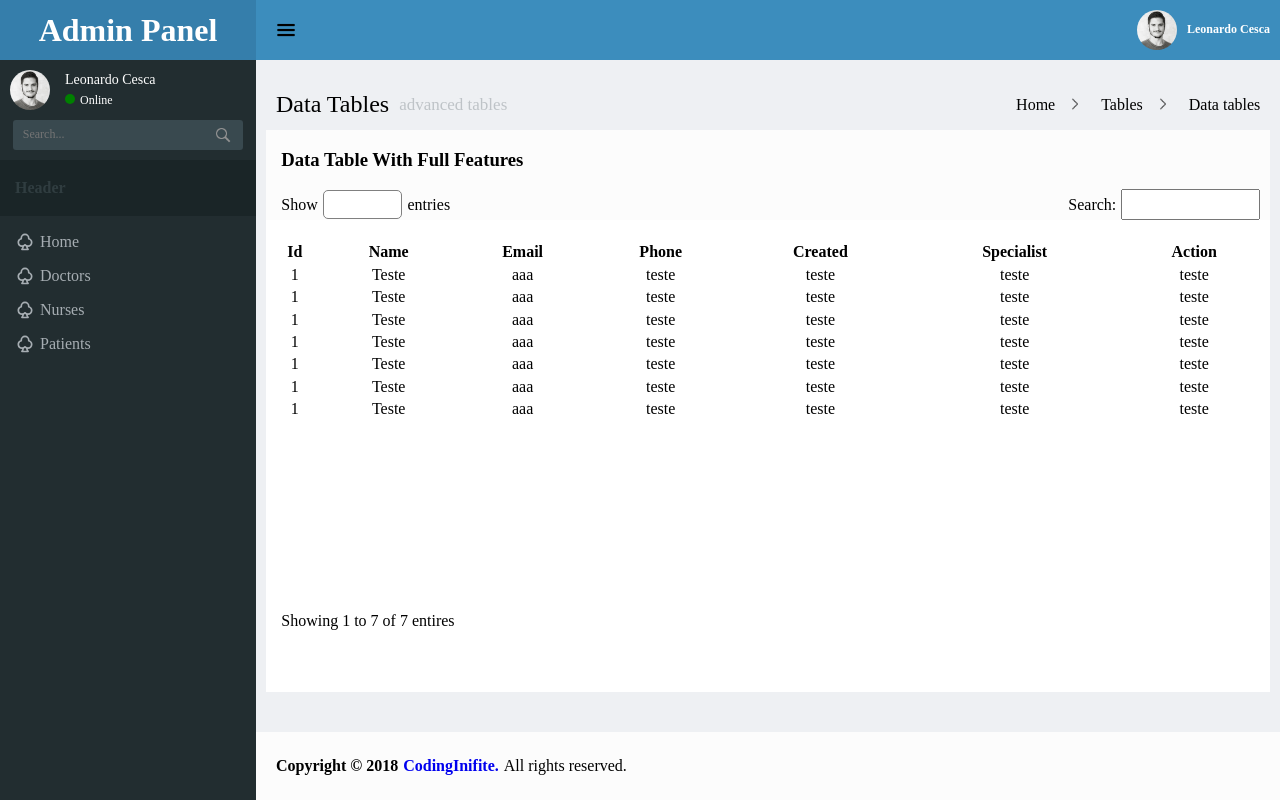
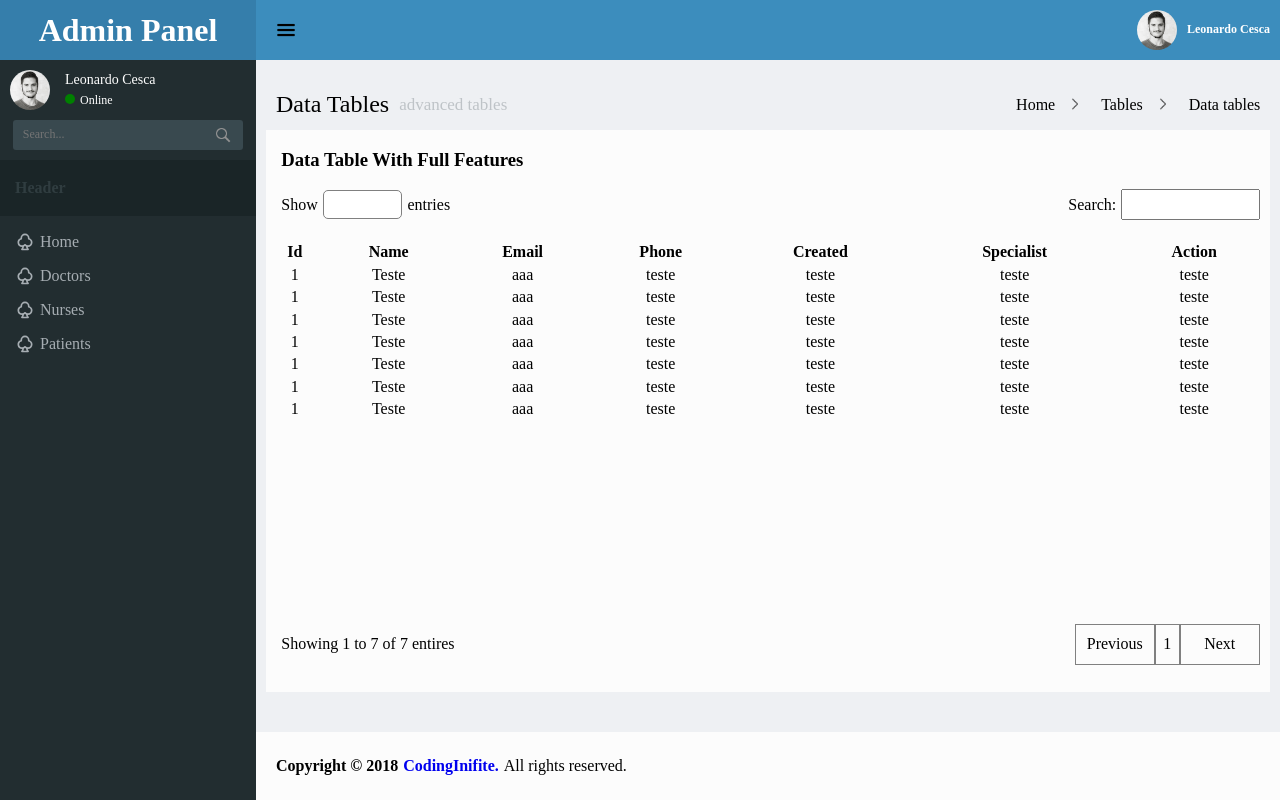
Before and after one commit to LeonardoCesca/trilha-front-2019, a Vue app in the folder challenge-dashboard/: page / in a window 1280 px wide. Built offline with nearby package versions, Linux system fonts and the light colour scheme.

Commit message:
ADD modifications

```diff
--- a/challenge-dashboard/src/components/Table/Footer-Table.vue
+++ b/challenge-dashboard/src/components/Table/Footer-Table.vue
@@ -1,19 +1,29 @@
 <template>
   <footer class="c-footer-table">
     <span class="c-footer-table__info">Showing 1 to 7 of 7 entires</span>
+    <Pagination></Pagination>
   </footer>
 </template>
 
 <script>
-export default {};
+import Pagination from "./Pagination.vue";
+
+export default {
+  components: {
+    Pagination
+  }
+};
 </script>
 
 <style lang="scss" scoped>
 .c-footer-table {
   display: flex;
+  justify-content: space-between;
+  align-items: center;
 
   &__info {
     display: flex;
+    align-items: center;
     height: 65px;
     margin: 15px;
   }
--- /dev/null
+++ b/challenge-dashboard/src/components/Table/Pagination.vue
@@ -0,0 +1,34 @@
+<template>
+  <div class="c-pagination">
+    <button class="c-pagination-button">Previous</button>
+    <button class="c-pagination-button">1</button>
+    <button class="c-pagination-button">Next</button>
+  </div>
+</template>
+
+<script>
+export default {};
+</script>
+
+<style lang="scss" scoped>
+.c-pagination {
+  display: flex;
+  align-items: center;
+  padding-right: 10px;
+  height: 20px;
+
+  &-button {
+    text-decoration: none;
+    background: transparent;
+    border: 1px solid gray;
+    padding: 10px 0;
+    width: 80px;
+
+    &:nth-child(2n) {
+      border-left: 1px solid gray;
+      border-right: 1px solid gray;
+      width: 25px;
+    }
+  }
+}
+</style>
--- a/challenge-dashboard/src/components/Table/Table.vue
+++ b/challenge-dashboard/src/components/Table/Table.vue
@@ -98,7 +98,7 @@ export default {
   display: flex;
   flex-direction: column;
   flex: 1;
-  background: #fff;
+  background: #fcfcfc;
   margin-bottom: 30px;
   width: 98%;
   margin: 0 auto 40px;
```
